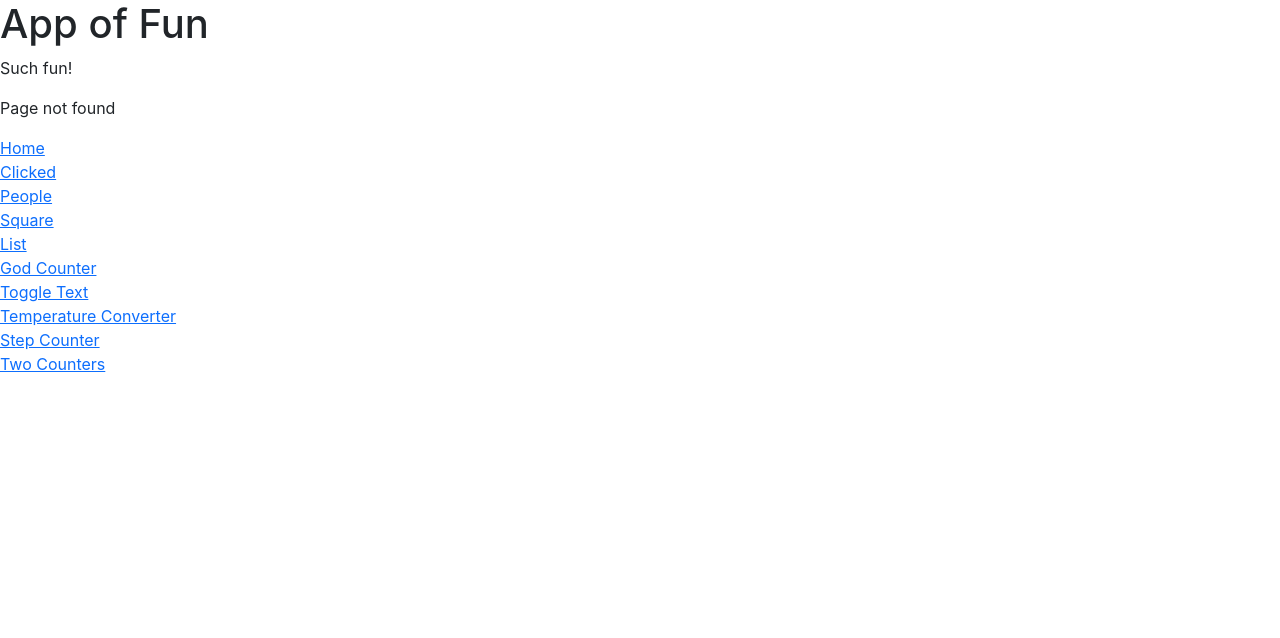
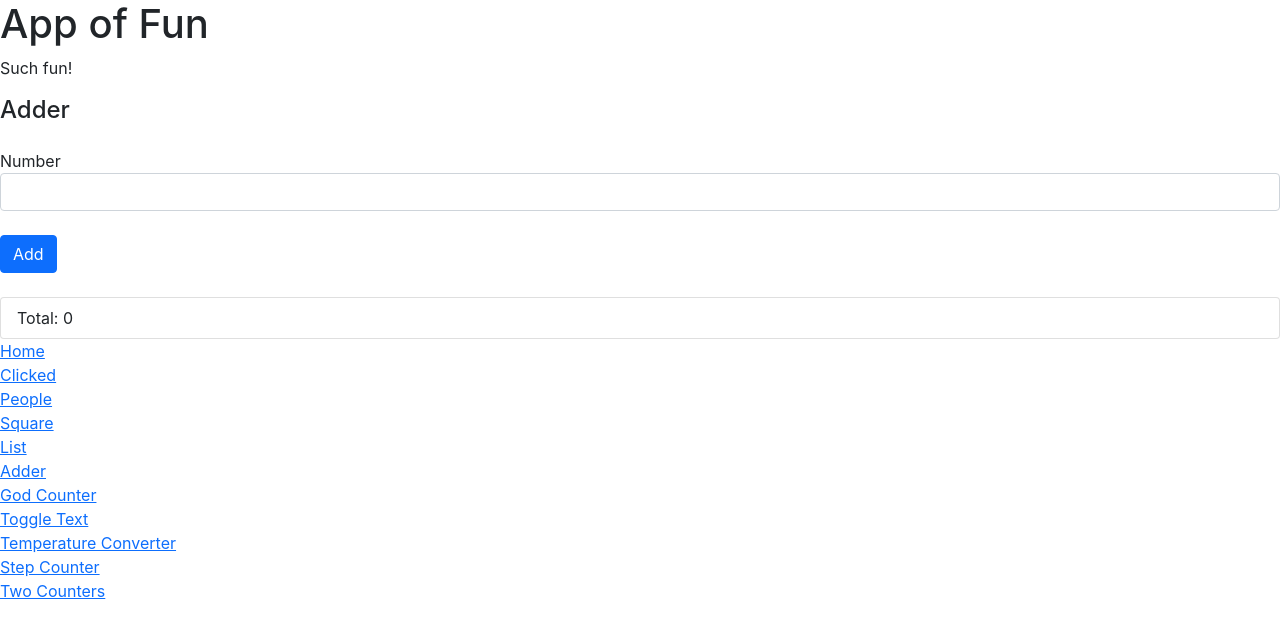
Before and after one commit to naranjita11/react-project, a React (Create React App) app: page /adder in a window 1280 px wide. Before the commit this address had no page. Shown: the top 638 px of the page. Built offline with nearby package versions, Linux system fonts and the light colour scheme.

Commit message:
Adder component (forms challenge) working

```diff
--- a/src/App.js
+++ b/src/App.js
@@ -4,6 +4,7 @@ import './App.css';
 import Header from "./Components/Header";
 import Clicked from "./Components/Clicked";
 import List from "./Components/List";
+import Adder from "./Components/Adder";
 import GodCounter from "./Components/GodCounter";
 import Square from "./Components/Square";
 import People from "./Components/People";
@@ -30,6 +31,10 @@ const App = () => (
 
           <Route exact path="/list">
             <List />
+          </Route>
+
+          <Route exact path="/adder">
+            <Adder />
           </Route>
 
           <Route exact path="/god-counter">
--- /dev/null
+++ b/src/Components/Adder.js
@@ -0,0 +1,74 @@
+// Create an <Adder> component. It should have a number <input> field and an "Add" <button>. When the "Add" button is pressed the number should be added to a list of numbers on screen and the total of all the numbers in the list should be displayed below. Make sure you test the total is correct: try 1, 2, and 3 and check you get 6
+
+import { Component } from "react";
+
+class Adder extends Component {
+
+    constructor() {
+        super();
+
+        this.state = {
+            value: "",
+            items: [],
+        };
+
+        this.handleChange = this.handleChange.bind(this);
+        this.handleSubmit = this.handleSubmit.bind(this);
+    }
+
+    handleChange(e) {
+        this.setState({ value: e.currentTarget.value });
+    }
+
+    handleSubmit(e) {
+        // this prevents the page from refreshing once the button is clicke wihich is a default behaviour
+        e.preventDefault();
+
+        // this.setState is not updating state directly, but passing an object with the parts of the state object that I want to update
+        this.setState({
+            // but won't this clear the contents of value? I can see that you need to do this after submitting it to the array...
+            value: "",
+            items: [...this.state.items, this.state.value],
+        });
+    }
+
+    total() {
+        let { items } = this.state
+        let { total } = this.state
+
+        // type coercion used as otherwise the numbers are concatenated
+        total = items.reduce((total, value) => total + +value, 0);
+        return total;
+    }
+
+
+    render() {
+
+        return (
+            <>
+                <h4>Adder</h4>
+                <form className="form-group mt-4">
+                    <label>Number</label>
+                    <input
+                        onChange={ this.handleChange }
+                        // this is a default value and its needed when state changes
+                        value={ this.state.value }
+                        name="list-item"
+                        type="number"
+                        className="form-control"
+                    />
+                    <button className="btn btn-primary mt-4" onClick={ this.handleSubmit }>Add</button>
+                </form>
+                <ul className="list-group mt-4">
+                    { this.state.items.map((item, i) => (
+                        <li className="list-group-item" key={ i }>{ item }</li>
+                    ))}
+                    <li className="list-group-item">Total: { this.total() }</li>
+                </ul>
+
+            </>
+        );
+    }
+}
+
+export default Adder;
--- a/src/Components/Footer.js
+++ b/src/Components/Footer.js
@@ -23,6 +23,9 @@ class Footer extends Component {
             <Link to="/list">List</Link>
           </li>
           <li>
+            <Link to="/adder">Adder</Link>
+          </li>
+          <li>
             <Link to="/god-counter">God Counter</Link>
           </li>
           <li>
```
